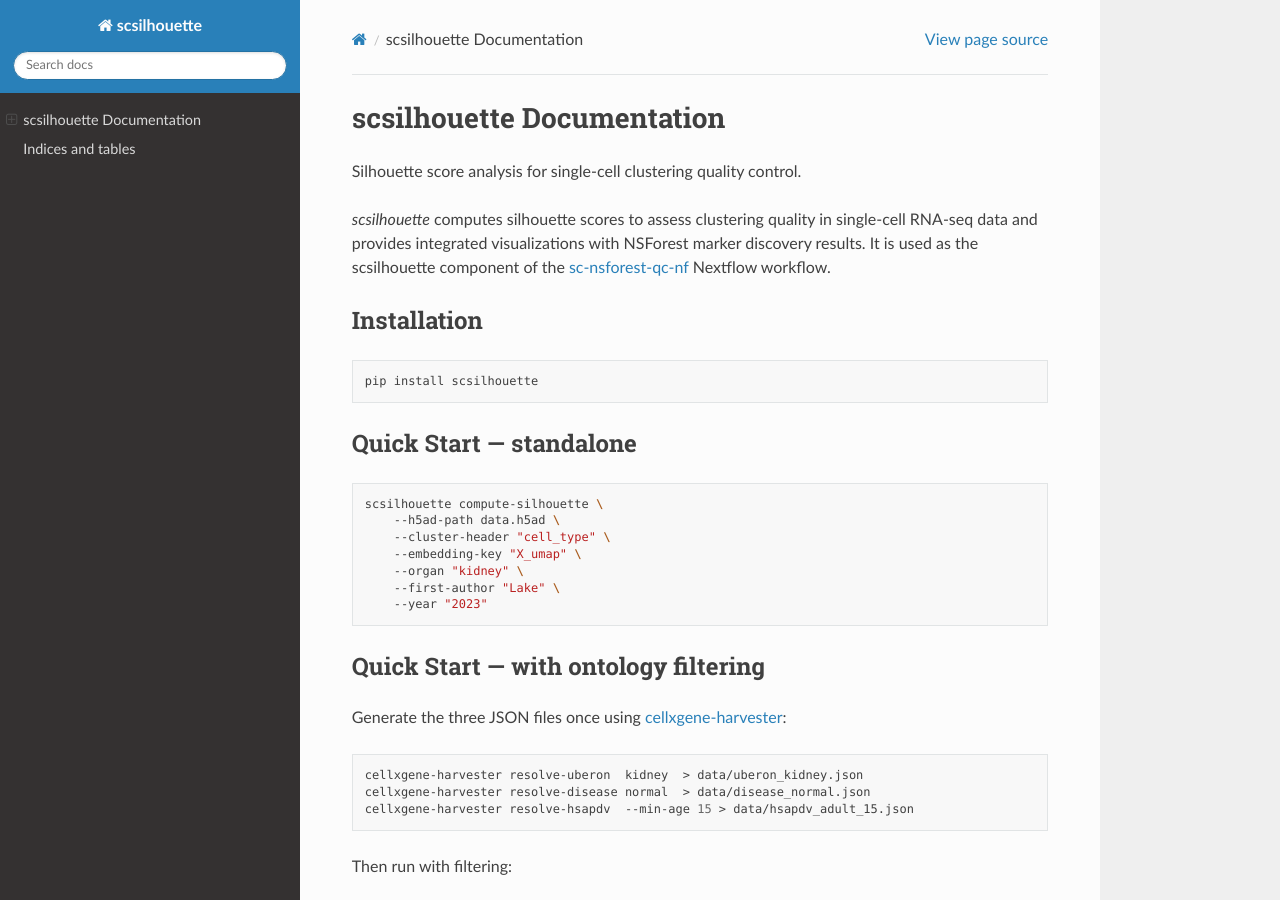
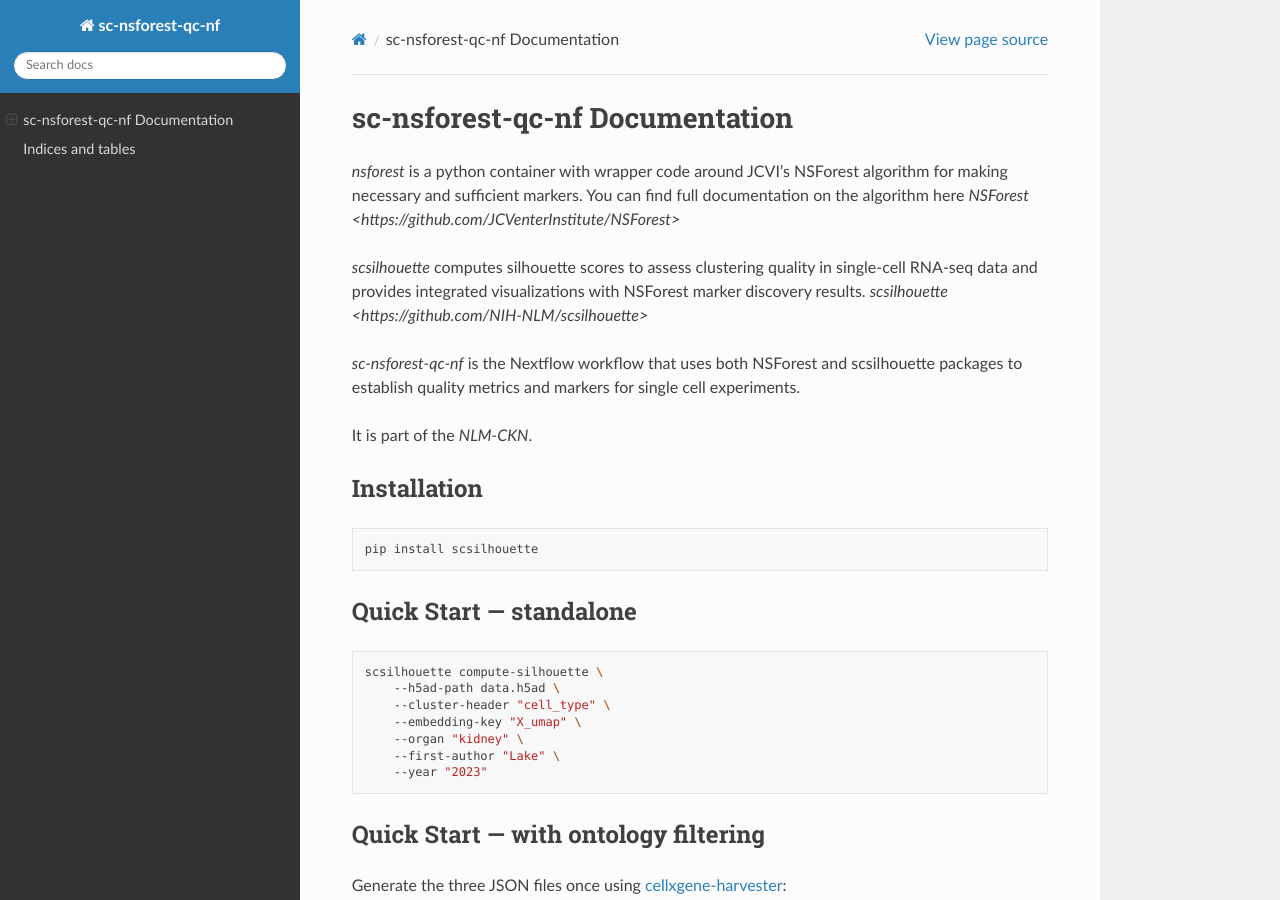
Before and after one commit to NIH-NLM/sc-nsforest-qc-nf, a Sphinx documentation site: the page built from docs/source/index.rst, in a window 1280 px wide and 900 px high. Built offline with Sphinx 7.4.7 and the Read the Docs theme 3.1.0, drawn with Linux system fonts in a browser that asks for light colours; pages that are not in the unit, such as notebooks, are missing from menus.

Commit message:
docs and scsilhouette

```diff
--- a/docs/source/conf.py
+++ b/docs/source/conf.py
@@ -2,7 +2,7 @@
 import sys
 sys.path.insert(0, os.path.abspath('../../src'))
 
-project   = 'scsilhouette'
+project   = 'sc-nsforest-qc-nf'
 copyright = '2026, NIH-NLM'
 author    = 'NIH-NLM'
 release   = '1.0.0'
--- a/docs/source/index.rst
+++ b/docs/source/index.rst
@@ -1,13 +1,21 @@
-scsilhouette Documentation
+sc-nsforest-qc-nf Documentation
 ==========================
 
-Silhouette score analysis for single-cell clustering quality control.
+`nsforest` is a python container with wrapper code around JCVI's NSForest
+algorithm for making necessary and sufficient markers.  You can find full
+documentation on the algorithm here `NSForest <https://github.com/JCVenterInstitute/NSForest>`
+
 
 `scsilhouette` computes silhouette scores to assess clustering quality in
 single-cell RNA-seq data and provides integrated visualizations with NSForest
-marker discovery results.  It is used as the scsilhouette component of the
-`sc-nsforest-qc-nf <https://github.com/NIH-NLM/sc-nsforest-qc-nf>`_
-Nextflow workflow.
+marker discovery results.  `scsilhouette <https://github.com/NIH-NLM/scsilhouette>`
+
+`sc-nsforest-qc-nf` is the Nextflow workflow that uses both NSForest and
+scsilhouette packages to establish quality metrics and markers for single cell
+experiments.
+
+It is part of the `NLM-CKN`.
+
 
 .. toctree::
    :maxdepth: 2
```
Also changed, not shown: 4 other files.
